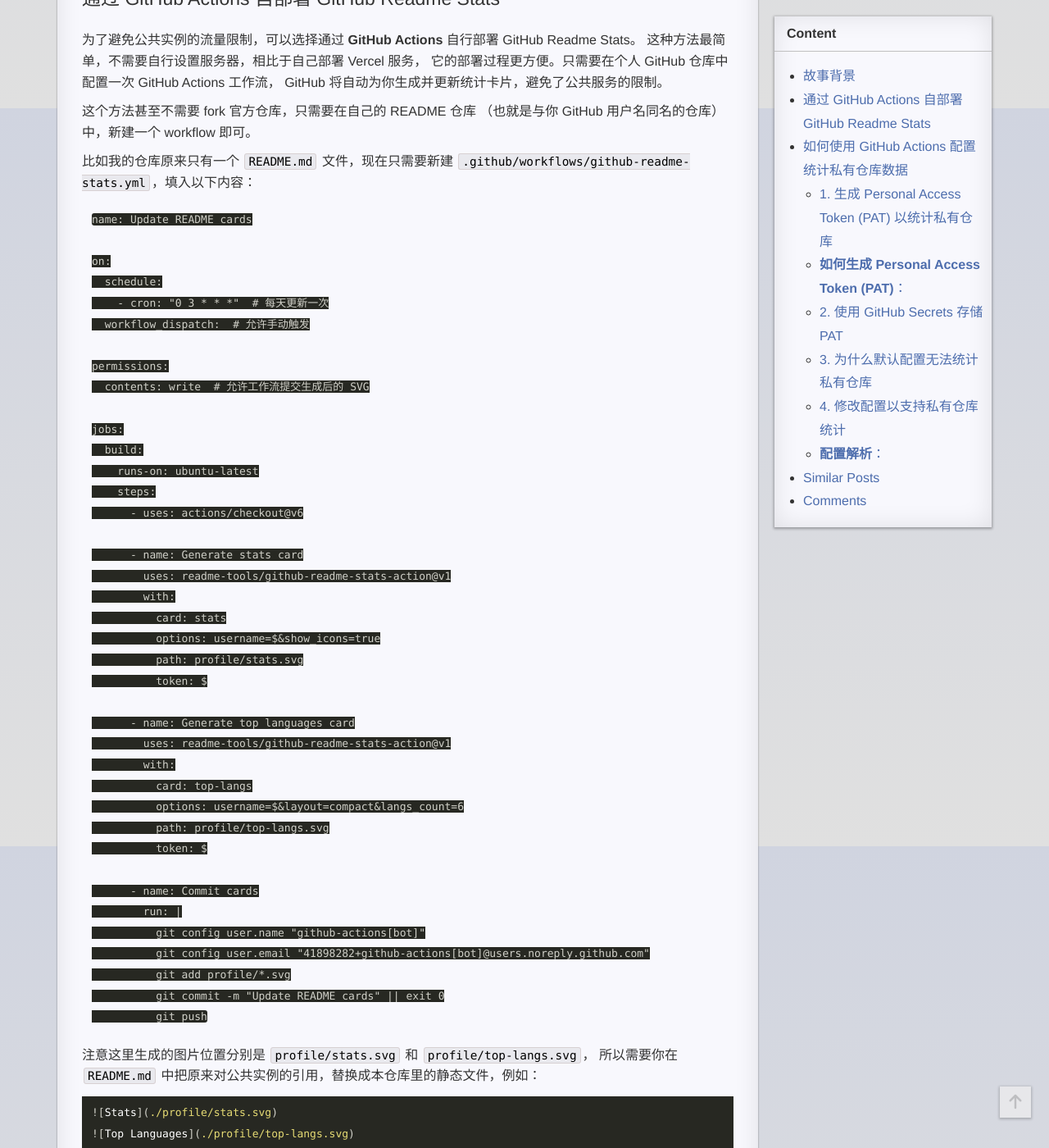
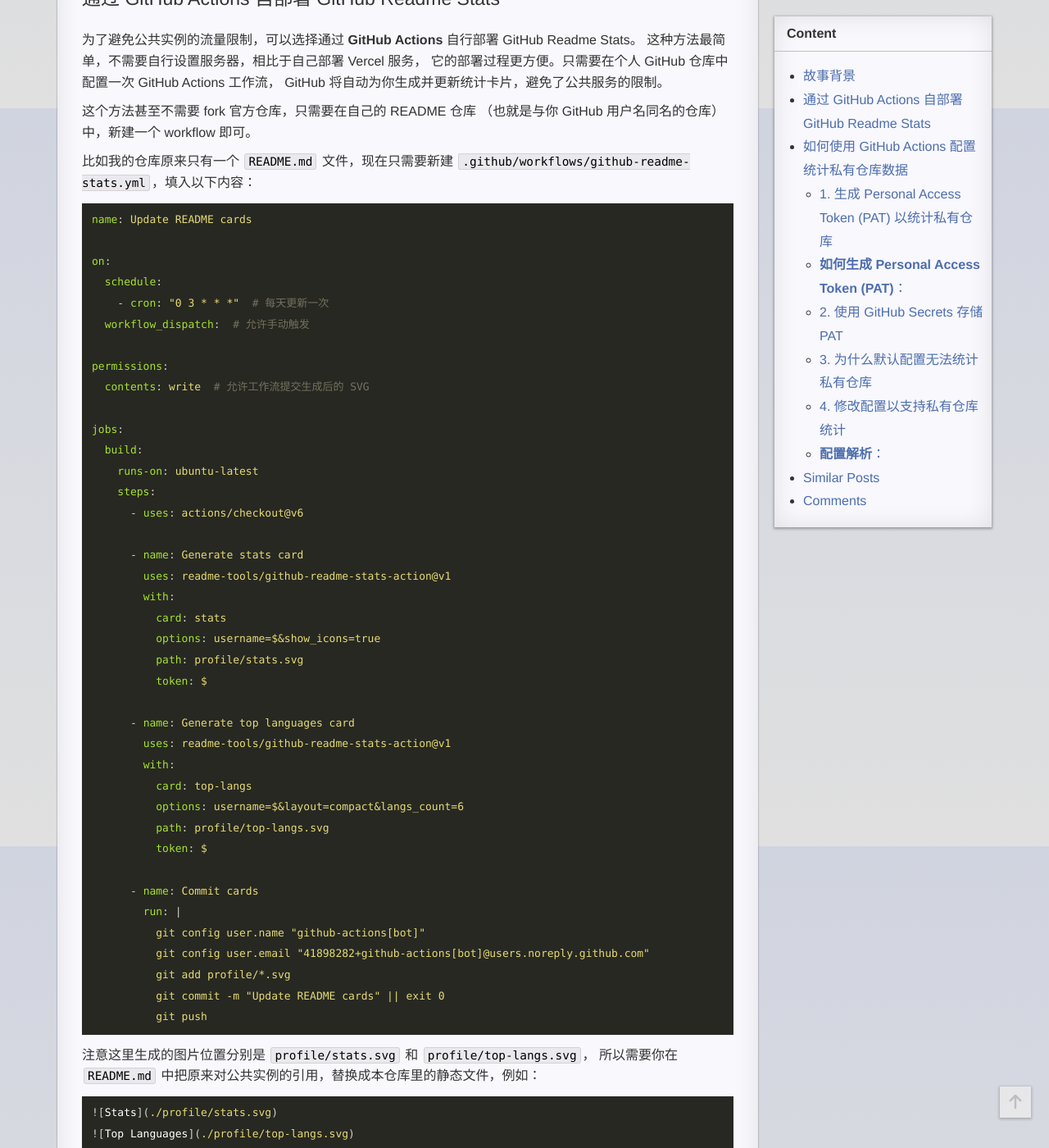
Before and after one commit to leeyeel/leeyeel.github.io, a Jekyll site: the page built from _posts/2026-04-04-github-readme-stats.md, in a window 1280 px wide and 1400 px high, scrolled down 1668 px. Shown: the whole window at 82% size. Built offline with Jekyll 4.4.1, drawn with Linux system fonts in a browser that asks for light colours; comment, search, counter and statistics services are not loaded; some of the changed lines change nothing that is shown; some of the changed text lies outside the part shown.

Commit message:
bugfix:github-readme-stats

````diff
--- a/_posts/2026-04-04-github-readme-stats.md
+++ b/_posts/2026-04-04-github-readme-stats.md
@@ -55,7 +55,7 @@
 比如我的仓库原来只有一个 `README.md` 文件，现在只需要新建
 `.github/workflows/github-readme-stats.yml`，填入以下内容：
 
-```YAML
+```yaml
 name: Update README cards
 
 on:
@@ -237,9 +237,9 @@
 * **`permissions: contents: write`**：确保 GitHub Actions 有权限将生成的卡片推送到仓库。
 * **`token: ${{ secrets.GH_TOKEN }}`**：使用存储在 GitHub Secrets 中的 **PAT**，允许读取私有仓库统计数据。
 * **`top-langs`**：额外生成语言分布卡片，避免只生成总览 stats 卡片。
-* **`cron: "0 6 * * *"`**：设置工作流每天自动更新统计卡片。
+* **`cron: "0 6 * * *"`**：设置工作流每天凌晨六点自动更新统计卡片。
 
 ---
 
-这种方法也有缺点，就是更新不够及时，比如我的操作就是一天更新一次。
-但它的优点也很明显：配置简单、成本很低，而且不会再依赖公共实例的可用性。
+这种方法也有缺点，就是更新不够及时，比如我的配置是一天一次。
+但是因为这个方法实在太简单太方便了，足以抵消这些缺点。
````
